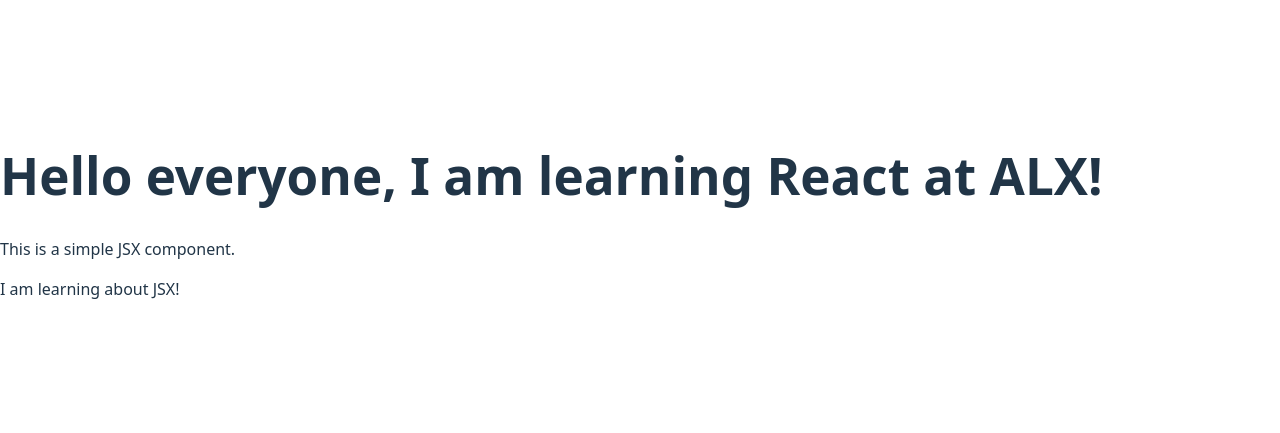
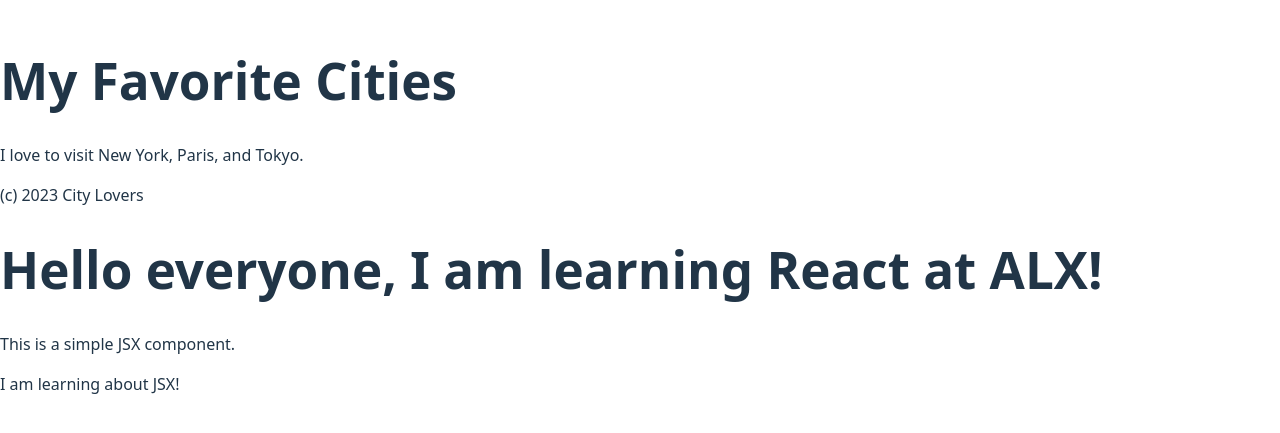
Before and after one commit to ReagileMoatshe/alx-fe-reactjs, a React (Vite) app in the folder alx-react-app/: page / in a window 1280 px wide. Shown: the part 185-618 px from the top of the page. Built offline with nearby package versions, Linux system fonts and the light colour scheme.

Commit message:
Update App.jsx

```diff
--- a/alx-react-app/src/App.jsx
+++ b/alx-react-app/src/App.jsx
@@ -1,8 +1,14 @@
 import WelcomeMessage from './components/WelcomeMessage';
+import Header from './components/Header';
+import MainContent from './components/MainContent';
+import Footer from './components/Footer';
 
 function App() {
   return (
     <div>
+      <Header />
+      <MainContent />
+      <Footer />
       <WelcomeMessage />
     </div>
   );
```
